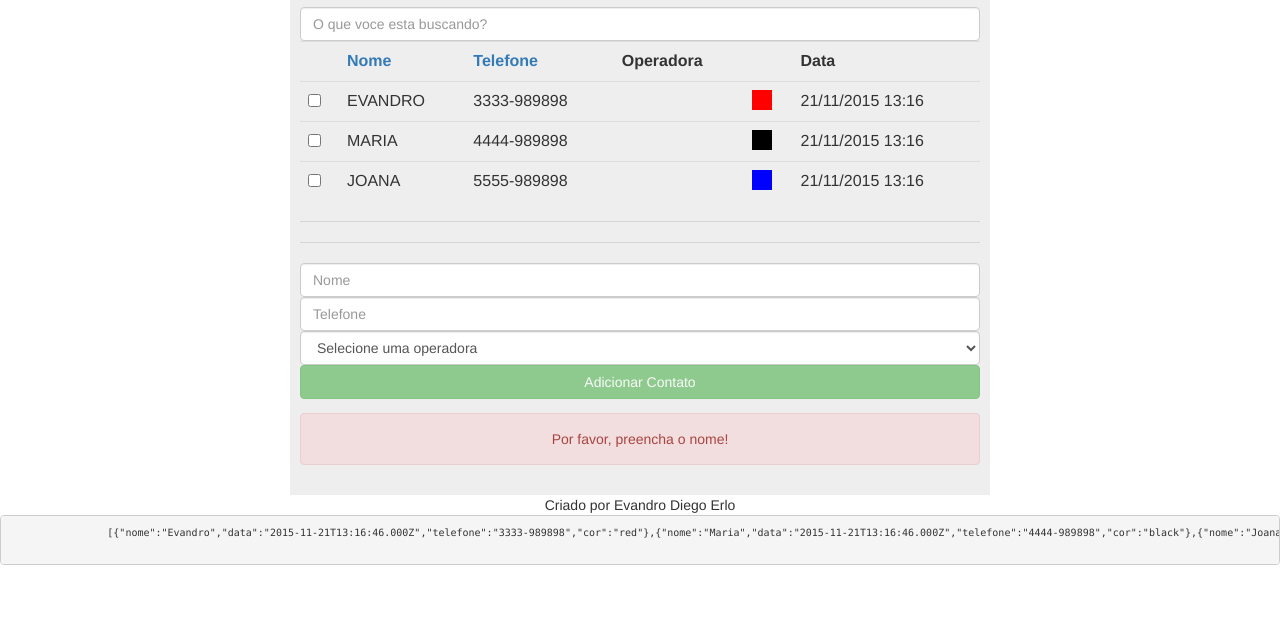
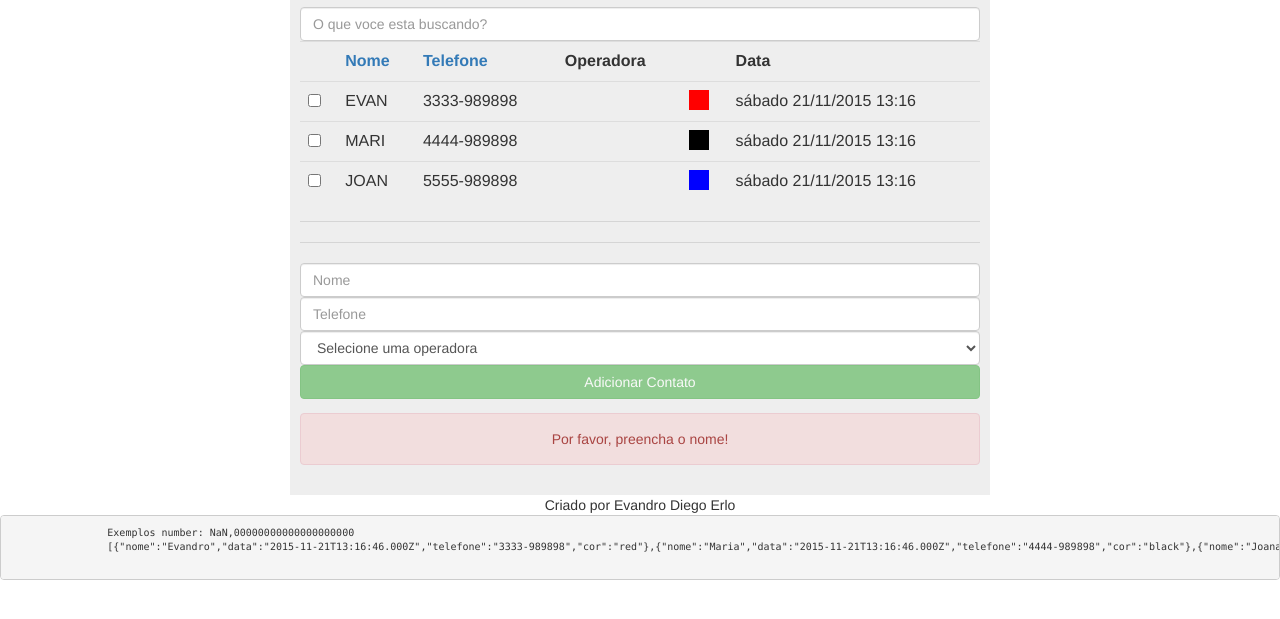
Before and after one commit to shelontwo/brincando-com-angularjs, a plain HTML site: page aula5/index.html in a window 1280 px wide. Shown: the part 79-698 px from the top of the page. Drawn offline with Linux system fonts and the light colour scheme.

Commit message:
Adicionado filtros e finalizado aula 5

```diff
--- a/aula5/index.html
+++ b/aula5/index.html
@@ -74,11 +74,11 @@
 			</tr>
 			<tr ng-class="{selecionado: contato.selecionado}" ng-repeat="contato in contatos | filter:{nome: criterioDeBusca} | orderBy:criterioDeOrdenacao:direcaoDaOrdenacao">
 				<td><input type="checkbox" ng-model="contato.selecionado"></td>
-				<td>{{contato.nome | uppercase}}</td>
+				<td>{{contato.nome | uppercase | limitTo:4}}</td>
 				<td>{{contato.telefone}}</td>
 				<td>{{contato.operadora.nome | lowercase}}</td>
 				<th><div style="width:20px; height:20px;;" ng-style="{'background-color': contato.cor}"></div></th>
-				<td>{{contato.data | date:'dd/MM/yyyy HH:mm'}}</td>
+				<td>{{contato.data | date:'EEEE dd/MM/yyyy HH:mm'}}</td>
 			</tr>
 		</table>
 		<hr>
@@ -125,6 +125,7 @@
 
 	<div ng-include="'footer.html'"></div>
 	<pre style="font-size:10px; padding:10px;">
+		Exemplos number: {{78 | number:20}}
 		{{contatos}}
 	</pre>
 </body>
```
